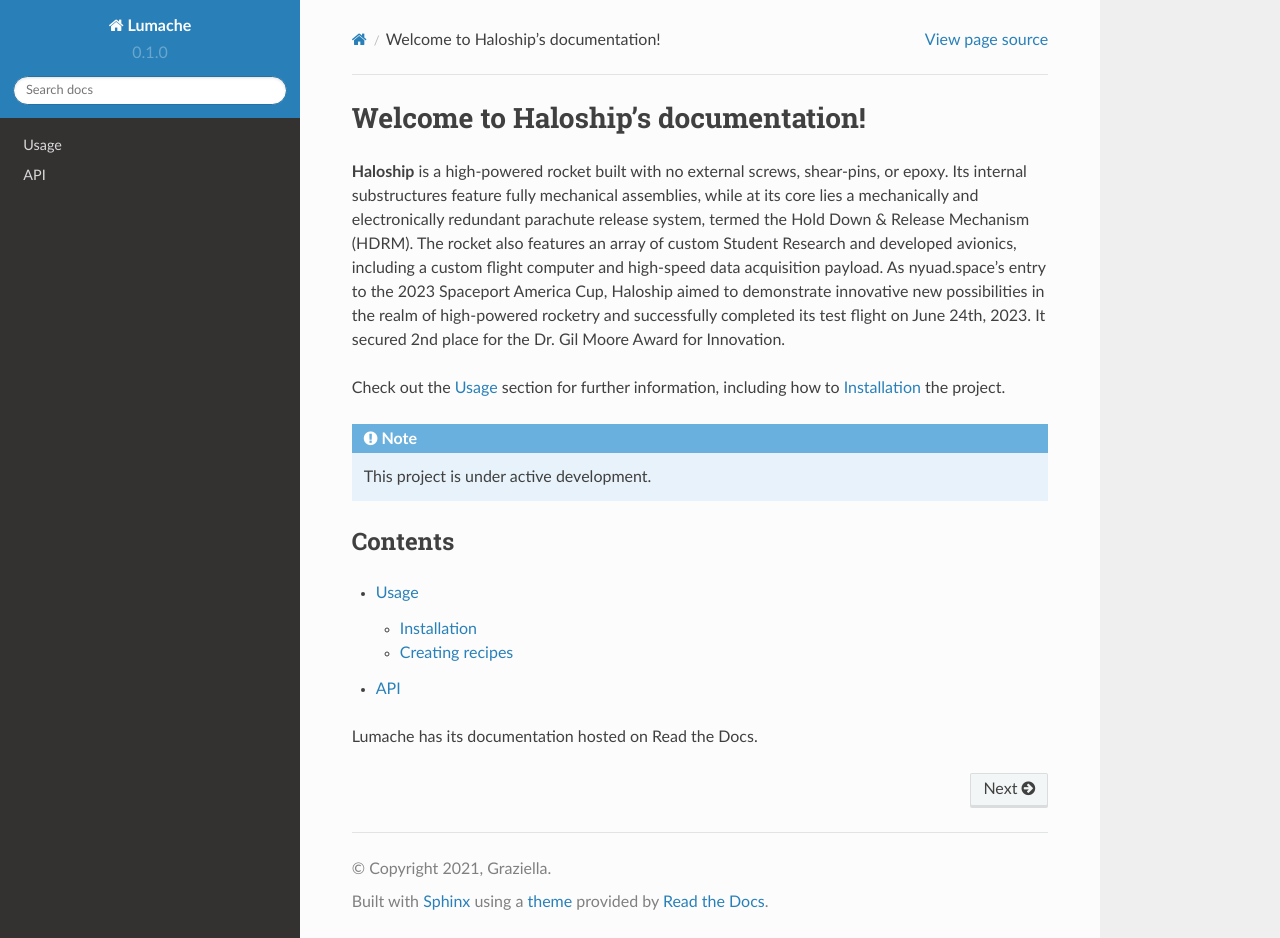
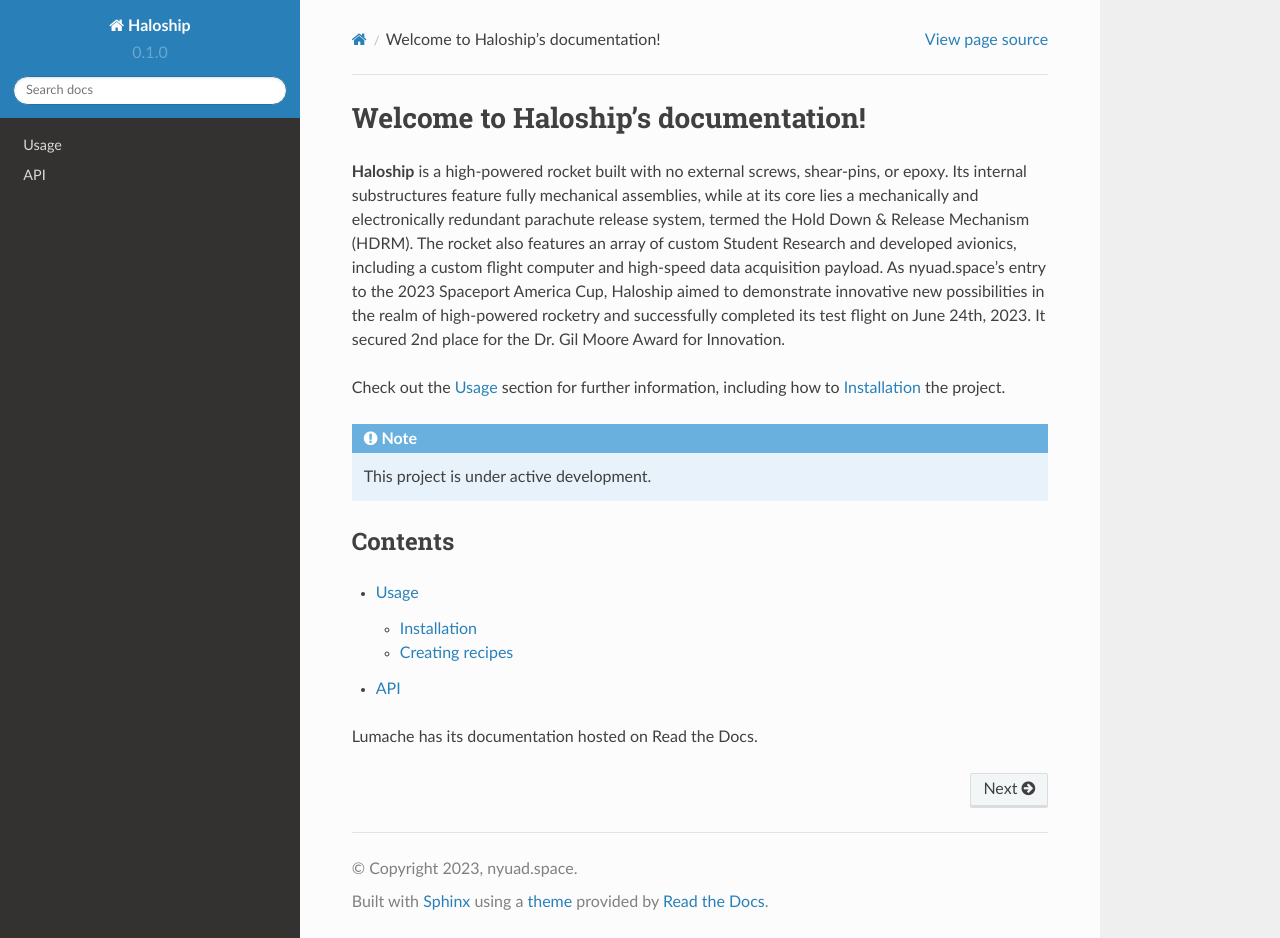
Before and after one commit to nasheed-x/haloship-docs, a Sphinx documentation site: the page built from docs/source/index.rst, in a window 1280 px wide and 938 px high. Built offline with Sphinx 7.4.7 and the Read the Docs theme 2.0.0, drawn with Linux system fonts in a browser that asks for light colours.

Commit message:
Updated project name.

```diff
--- a/docs/source/conf.py
+++ b/docs/source/conf.py
@@ -2,9 +2,9 @@
 
 # -- Project information
 
-project = 'Lumache'
-copyright = '2021, Graziella'
-author = 'Graziella'
+project = 'Haloship'
+copyright = '2023, nyuad.space'
+author = 'nyuad.space'
 
 release = '0.1'
 version = '0.1.0'
```
